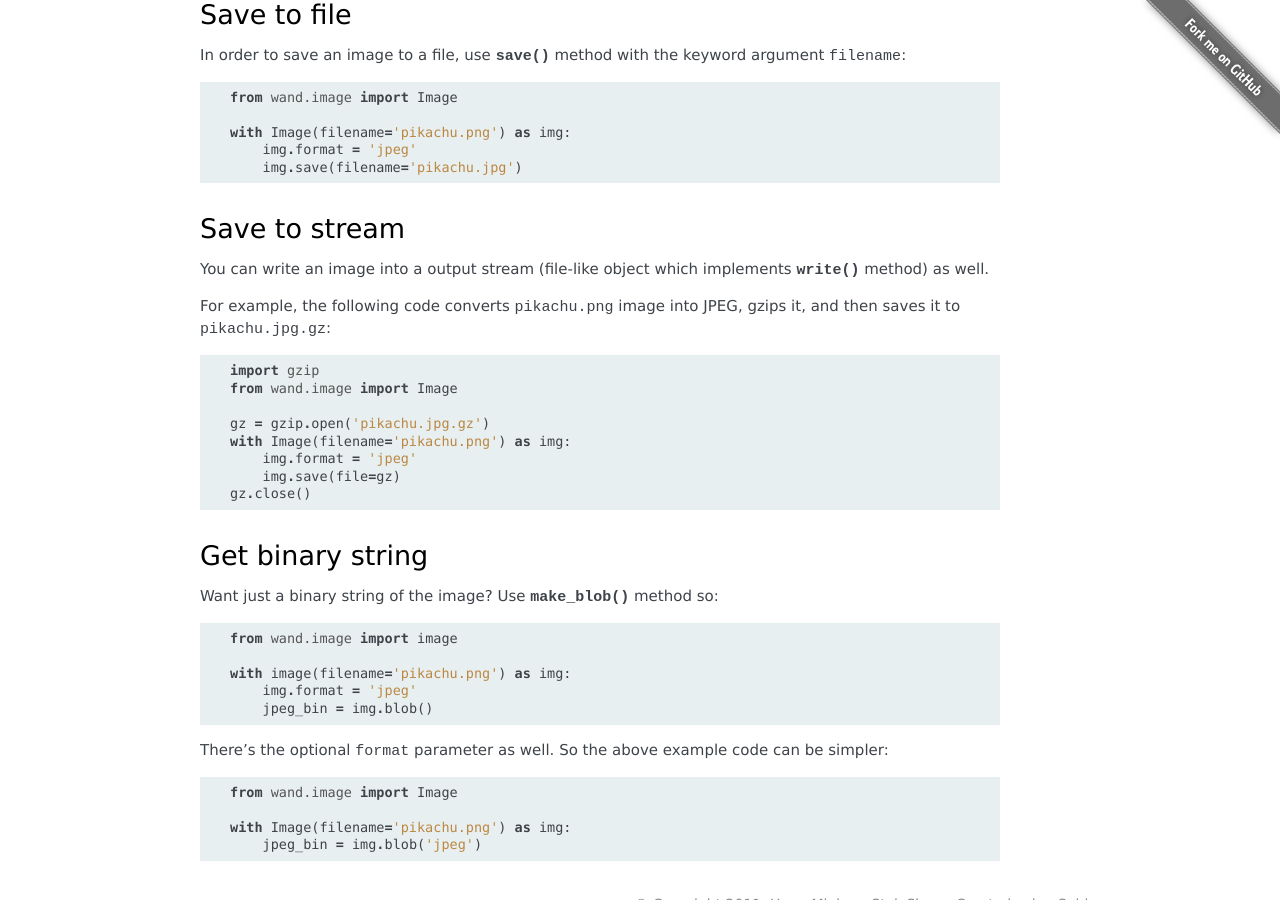
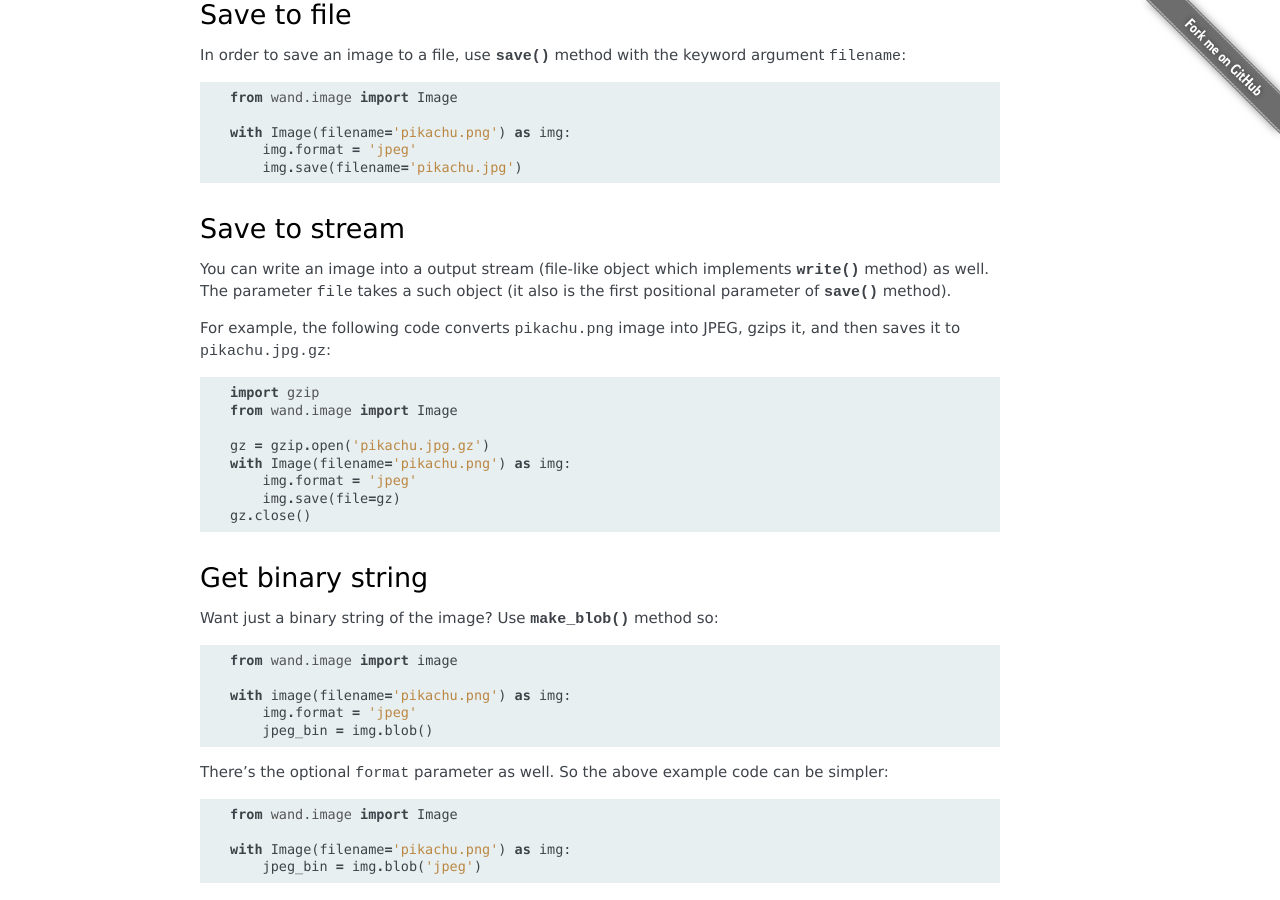
Before and after one commit to emcconville/wand, a Sphinx documentation site: the page built from docs/guide/write.rst, in a window 1280 px wide and 900 px high, scrolled down 808 px. Built offline with Sphinx 7.4.7, drawn with Linux system fonts in a browser that asks for light colours; some web fonts are replaced.

Commit message:
Changed some guides.

```diff
--- a/docs/guide/resizecrop.rst
+++ b/docs/guide/resizecrop.rst
@@ -2,7 +2,7 @@ Resizing and cropping
 =====================
 
 Creating thumbnails (by resizing images) and cropping are most frequent works
-about images. This guide explains ways to deal sizes of images.
+about images. This guide explains ways to deal with sizes of images.
 
 Above all, to get the current size of the image check
 :attr:`~wand.image.Image.width` and :attr:`~wand.image.Image.height`
--- a/docs/guide/write.rst
+++ b/docs/guide/write.rst
@@ -63,7 +63,9 @@ Save to stream
 --------------
 
 You can write an image into a output stream (file-like object which implements
-:meth:`~file.write()` method) as well.
+:meth:`~file.write()` method) as well. The parameter ``file`` takes a such
+object (it also is the first positional parameter of
+:meth:`~wand.image.Image.save()` method).
 
 For example, the following code converts :file:`pikachu.png` image into
 JPEG, gzips it, and then saves it to :file:`pikachu.jpg.gz`::
```
